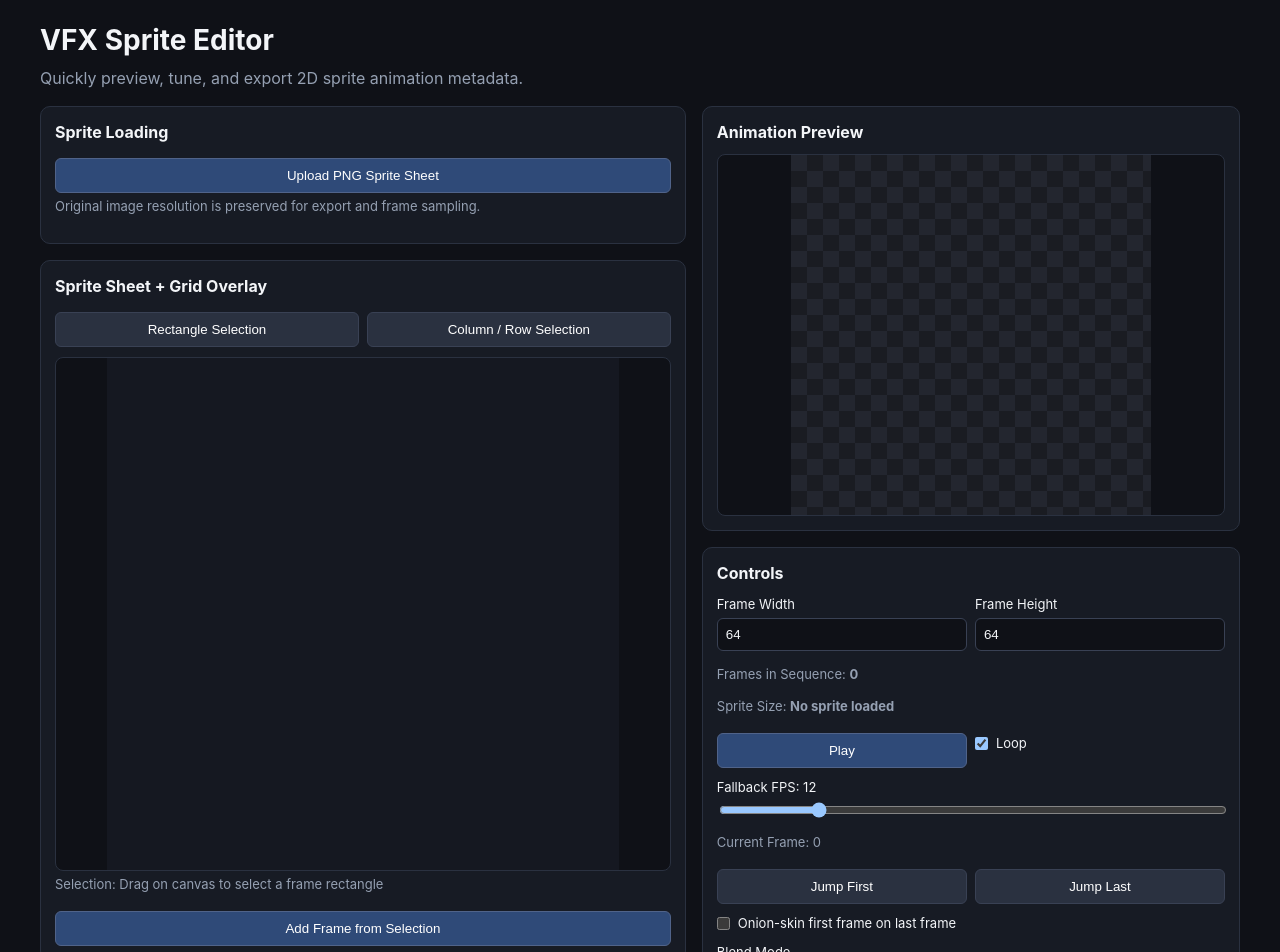
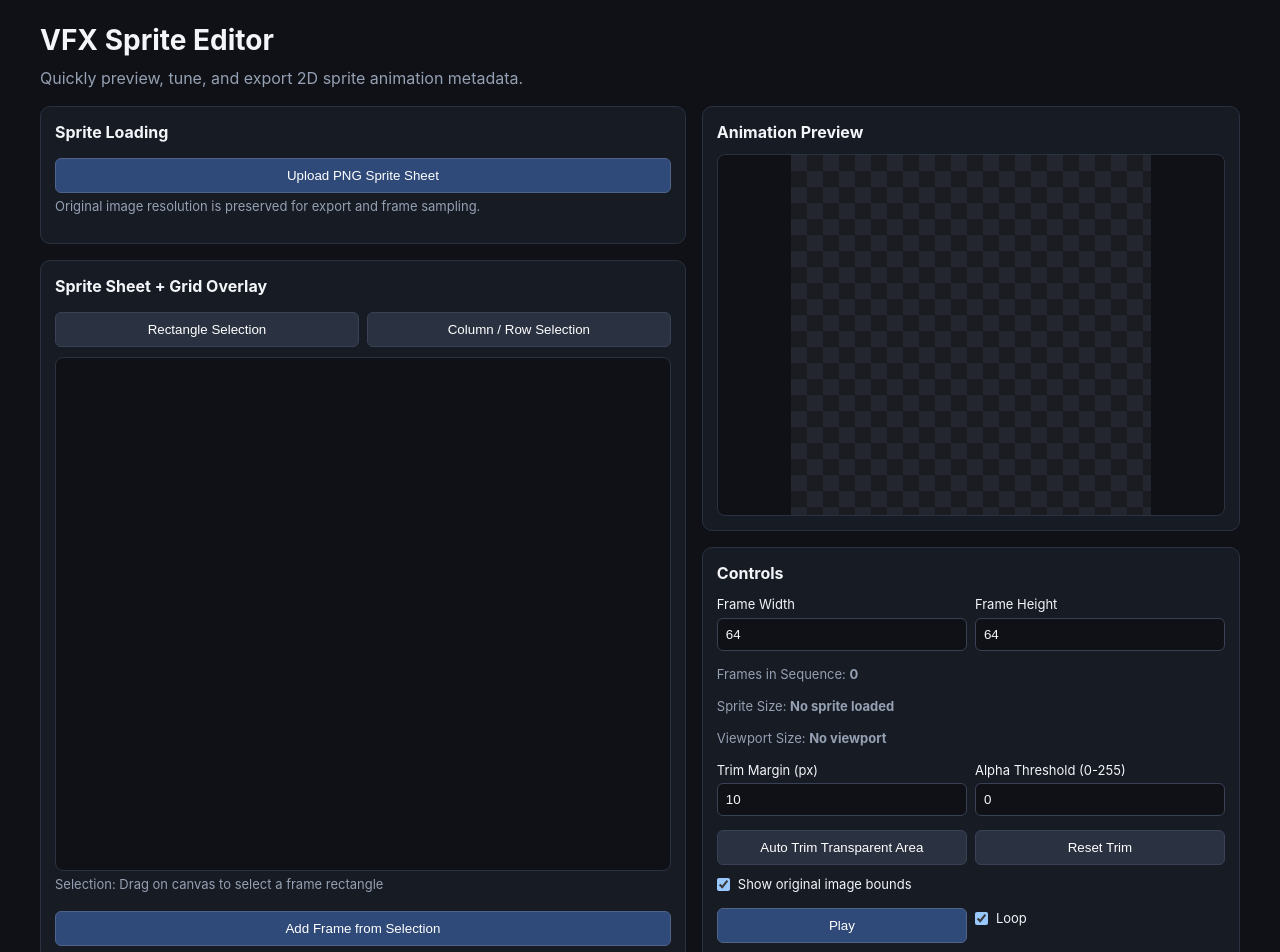
Before and after one commit to Yasu0812/VFX-Sprite-Editor, a React (Vite) app: page / in a window 1280 px wide. Shown: the top 952 px of the page. Built offline with nearby package versions, Linux system fonts and the light colour scheme.

Commit message:
Add non-destructive auto trim viewport workflow

```diff
--- a/src/App.tsx
+++ b/src/App.tsx
@@ -5,7 +5,8 @@ import { GridOverlay } from './components/GridOverlay';
 import { PreviewCanvas } from './components/PreviewCanvas';
 import { ControlsPanel } from './components/ControlsPanel';
 import { useAnimationPlayback } from './hooks/useAnimationPlayback';
-import type { AnimationFrame, ExportConfig, GridSettings, PlaybackSettings, PivotPoint, PlaybackState, RenderSettings, SpriteAsset } from './types';
+import { createFullTrim, detectTrimBounds, getDisplayViewport } from './utils/trimLogic';
+import type { AnimationFrame, ExportConfig, GridSettings, PlaybackSettings, PivotPoint, PlaybackState, RenderSettings, SpriteAsset, TrimData } from './types';
 
 const defaultGrid: GridSettings = {
   frameWidth: 64,
@@ -29,6 +30,14 @@ const defaultRender: RenderSettings = {
 };
 
 const defaultPivot: PivotPoint = { x: 0.5, y: 0.5 };
+const defaultTrim: TrimData = {
+  trimOffsetX: 0,
+  trimOffsetY: 0,
+  trimWidth: 0,
+  trimHeight: 0,
+  margin: 10,
+  alphaThreshold: 0,
+};
 
 const fallbackDuration = (fps: number) => Math.max(16, Math.round(1000 / Math.max(1, fps)));
 
@@ -41,8 +50,16 @@ function App() {
   const [frames, setFrames] = useState<AnimationFrame[]>([]);
   const [editingFrameIndex, setEditingFrameIndex] = useState<number | null>(null);
   const [playhead, setPlayhead] = useState<PlaybackState>({ frameIndex: 0, tweenStep: 0, tweenProgress: 0 });
+  const [trim, setTrim] = useState<TrimData>(defaultTrim);
+  const [showOriginalBounds, setShowOriginalBounds] = useState<boolean>(true);
 
   const totalFrames = useMemo(() => frames.length, [frames.length]);
+
+  const displayViewport = useMemo(() => {
+    if (!sprite) return null;
+    if (trim.trimWidth <= 0 || trim.trimHeight <= 0) return getDisplayViewport(sprite, createFullTrim(sprite, trim.margin, trim.alphaThreshold));
+    return getDisplayViewport(sprite, trim);
+  }, [sprite, trim]);
 
   useAnimationPlayback({
     isPlaying: playback.isPlaying,
@@ -55,7 +72,22 @@ function App() {
   });
 
   const handleExport = () => {
-    const data: ExportConfig & { frames: AnimationFrame[] } = {
+    if (!sprite || !displayViewport) return;
+
+    const exportFrames = frames.map((frame) => ({
+      ...frame,
+      selection: {
+        ...frame.selection,
+        x: frame.selection.x + displayViewport.x,
+        y: frame.selection.y + displayViewport.y,
+      },
+    }));
+
+    const data: ExportConfig & {
+      frames: Array<{ x: number; y: number; width: number; height: number }>;
+      trim: { offsetX: number; offsetY: number; width: number; height: number; margin: number };
+      rawFrames: AnimationFrame[];
+    } = {
       frameWidth: grid.frameWidth,
       frameHeight: grid.frameHeight,
       cols: grid.columns,
@@ -67,7 +99,20 @@ function App() {
       blendMode: render.blendMode,
       opacity: render.opacity,
       scale: render.scale,
-      frames,
+      frames: exportFrames.map((frame) => ({
+        x: frame.selection.x,
+        y: frame.selection.y,
+        width: frame.selection.width,
+        height: frame.selection.height,
+      })),
+      trim: {
+        offsetX: displayViewport.x,
+        offsetY: displayViewport.y,
+        width: displayViewport.width,
+        height: displayViewport.height,
+        margin: trim.margin,
+      },
+      rawFrames: exportFrames,
     };
 
     const blob = new Blob([JSON.stringify(data, null, 2)], { type: 'application/json' });
@@ -102,6 +147,7 @@ function App() {
             setSprite(asset);
             setFrames([]);
             setEditingFrameIndex(null);
+            setTrim(createFullTrim(asset, defaultTrim.margin, defaultTrim.alphaThreshold));
           }} />
           <GridOverlay
             sprite={sprite}
@@ -110,6 +156,8 @@ function App() {
             frames={frames}
             activeFrameIndex={playback.currentFrame}
             editingFrameIndex={editingFrameIndex}
+            displayViewport={displayViewport}
+            showOriginalBounds={showOriginalBounds}
             onPivotChange={setPivot}
             onEditFrameSelection={(index, selection) => {
               setFrames((prev) => prev.map((item, itemIndex) => (itemIndex === index ? { ...item, selection } : item)));
@@ -139,17 +187,31 @@ function App() {
             playhead={playhead}
             renderSettings={render}
             pivot={pivot}
+            displayViewport={displayViewport}
           />
           <ControlsPanel
             spriteSize={sprite ? { width: sprite.width, height: sprite.height } : null}
+            viewportSize={displayViewport ? { width: displayViewport.width, height: displayViewport.height } : null}
             grid={grid}
             playback={playback}
             render={render}
             pivot={pivot}
             frames={frames}
+            trim={trim}
+            showOriginalBounds={showOriginalBounds}
+            onShowOriginalBoundsChange={setShowOriginalBounds}
             onGridChange={setGrid}
             onPlaybackChange={setPlayback}
             onRenderChange={setRender}
+            onTrimChange={setTrim}
+            onAutoTrim={() => {
+              if (!sprite) return;
+              setTrim(detectTrimBounds(sprite, trim.margin, trim.alphaThreshold));
+            }}
+            onResetTrim={() => {
+              if (!sprite) return;
+              setTrim(createFullTrim(sprite, trim.margin, trim.alphaThreshold));
+            }}
             onFrameChange={(index, frame) => {
               setFrames((prev) => prev.map((item, itemIndex) => (itemIndex === index ? frame : item)));
             }}
--- a/src/components/ControlsPanel.tsx
+++ b/src/components/ControlsPanel.tsx
@@ -1,15 +1,22 @@
-import type { AnimationFrame, BlendMode, GridSettings, PlaybackSettings, PivotPoint, RenderSettings } from '../types';
+import type { AnimationFrame, BlendMode, GridSettings, PlaybackSettings, PivotPoint, RenderSettings, TrimData } from '../types';
 
 interface ControlsPanelProps {
   spriteSize: { width: number; height: number } | null;
+  viewportSize: { width: number; height: number } | null;
   grid: GridSettings;
   playback: PlaybackSettings;
   render: RenderSettings;
   pivot: PivotPoint;
   frames: AnimationFrame[];
+  trim: TrimData;
+  showOriginalBounds: boolean;
+  onShowOriginalBoundsChange: (next: boolean) => void;
   onGridChange: (grid: GridSettings) => void;
   onPlaybackChange: (next: PlaybackSettings) => void;
   onRenderChange: (next: RenderSettings) => void;
+  onTrimChange: (trim: TrimData) => void;
+  onAutoTrim: () => void;
+  onResetTrim: () => void;
   onFrameChange: (index: number, frame: AnimationFrame) => void;
   onMoveFrame: (index: number, direction: 'up' | 'down') => void;
   onRemoveFrame: (index: number) => void;
@@ -24,14 +31,21 @@ const blendModes: BlendMode[] = ['normal', 'screen', 'additive', 'multiply'];
 
 export const ControlsPanel = ({
   spriteSize,
+  viewportSize,
   grid,
   playback,
   render,
   pivot,
   frames,
+  trim,
+  showOriginalBounds,
+  onShowOriginalBoundsChange,
   onGridChange,
   onPlaybackChange,
   onRenderChange,
+  onTrimChange,
+  onAutoTrim,
+  onResetTrim,
   onFrameChange,
   onMoveFrame,
   onRemoveFrame,
@@ -62,6 +76,43 @@ export const ControlsPanel = ({
 
       <p className="muted">Frames in Sequence: <strong>{frames.length}</strong></p>
       <p className="muted">Sprite Size: <strong>{spriteSize ? `${spriteSize.width}×${spriteSize.height}` : 'No sprite loaded'}</strong></p>
+      <p className="muted">Viewport Size: <strong>{viewportSize ? `${viewportSize.width}×${viewportSize.height}` : 'No viewport'}</strong></p>
+
+      <div className="control-grid">
+        <label>
+          Trim Margin (px)
+          <input
+            type="number"
+            min={0}
+            value={trim.margin}
+            onChange={(e) => onTrimChange({ ...trim, margin: Math.max(0, Math.floor(Number(e.target.value) || 0)) })}
+          />
+        </label>
+        <label>
+          Alpha Threshold (0-255)
+          <input
+            type="number"
+            min={0}
+            max={255}
+            value={trim.alphaThreshold}
+            onChange={(e) => onTrimChange({ ...trim, alphaThreshold: Math.max(0, Math.min(255, Math.floor(Number(e.target.value) || 0))) })}
+          />
+        </label>
+      </div>
+
+      <div className="playback-row">
+        <button type="button" className="button secondary" onClick={onAutoTrim}>Auto Trim Transparent Area</button>
+        <button type="button" className="button secondary" onClick={onResetTrim}>Reset Trim</button>
+      </div>
+
+      <label className="checkbox">
+        <input
+          type="checkbox"
+          checked={showOriginalBounds}
+          onChange={(e) => onShowOriginalBoundsChange(e.target.checked)}
+        />
+        Show original image bounds
+      </label>
 
       <div className="playback-row">
         <button type="button" className="button" onClick={() => onPlaybackChange({ ...playback, isPlaying: !playback.isPlaying })}>
--- /dev/null
+++ b/src/utils/trimLogic.ts
@@ -0,0 +1,72 @@
+import type { SpriteAsset, TrimData } from '../types';
+
+const clamp = (value: number, min: number, max: number) => Math.max(min, Math.min(max, value));
+
+export const createFullTrim = (sprite: SpriteAsset, margin = 10, alphaThreshold = 0): TrimData => ({
+  trimOffsetX: 0,
+  trimOffsetY: 0,
+  trimWidth: sprite.width,
+  trimHeight: sprite.height,
+  margin,
+  alphaThreshold,
+});
+
+export const detectTrimBounds = (sprite: SpriteAsset, margin = 10, alphaThreshold = 0): TrimData => {
+  const canvas = document.createElement('canvas');
+  canvas.width = sprite.width;
+  canvas.height = sprite.height;
+  const context = canvas.getContext('2d');
+
+  if (!context) {
+    return createFullTrim(sprite, margin, alphaThreshold);
+  }
+
+  context.drawImage(sprite.image, 0, 0);
+  const imageData = context.getImageData(0, 0, sprite.width, sprite.height);
+  const { data, width, height } = imageData;
+
+  let minX = width;
+  let minY = height;
+  let maxX = -1;
+  let maxY = -1;
+
+  for (let y = 0; y < height; y += 1) {
+    for (let x = 0; x < width; x += 1) {
+      const alpha = data[(y * width + x) * 4 + 3];
+      if (alpha > alphaThreshold) {
+        minX = Math.min(minX, x);
+        minY = Math.min(minY, y);
+        maxX = Math.max(maxX, x);
+        maxY = Math.max(maxY, y);
+      }
+    }
+  }
+
+  if (maxX < minX || maxY < minY) {
+    return createFullTrim(sprite, margin, alphaThreshold);
+  }
+
+  const safeMargin = Math.max(0, Math.floor(margin));
+  const startX = clamp(minX - safeMargin, 0, width - 1);
+  const startY = clamp(minY - safeMargin, 0, height - 1);
+  const endX = clamp(maxX + safeMargin, 0, width - 1);
+  const endY = clamp(maxY + safeMargin, 0, height - 1);
+
+  return {
+    trimOffsetX: startX,
+    trimOffsetY: startY,
+    trimWidth: Math.max(1, endX - startX + 1),
+    trimHeight: Math.max(1, endY - startY + 1),
+    margin: safeMargin,
+    alphaThreshold: clamp(Math.floor(alphaThreshold), 0, 255),
+  };
+};
+
+export const getDisplayViewport = (sprite: SpriteAsset, trim: TrimData) => ({
+  x: clamp(Math.floor(trim.trimOffsetX), 0, Math.max(0, sprite.width - 1)),
+  y: clamp(Math.floor(trim.trimOffsetY), 0, Math.max(0, sprite.height - 1)),
+  width: clamp(Math.floor(trim.trimWidth), 1, sprite.width),
+  height: clamp(Math.floor(trim.trimHeight), 1, sprite.height),
+  originalWidth: sprite.width,
+  originalHeight: sprite.height,
+});
```
Also changed, not shown: src/components/GridOverlay.tsx (+56 -32 lines), src/components/PreviewCanvas.tsx (+7 -5 lines), src/types/index.ts (+18 -0 lines).
